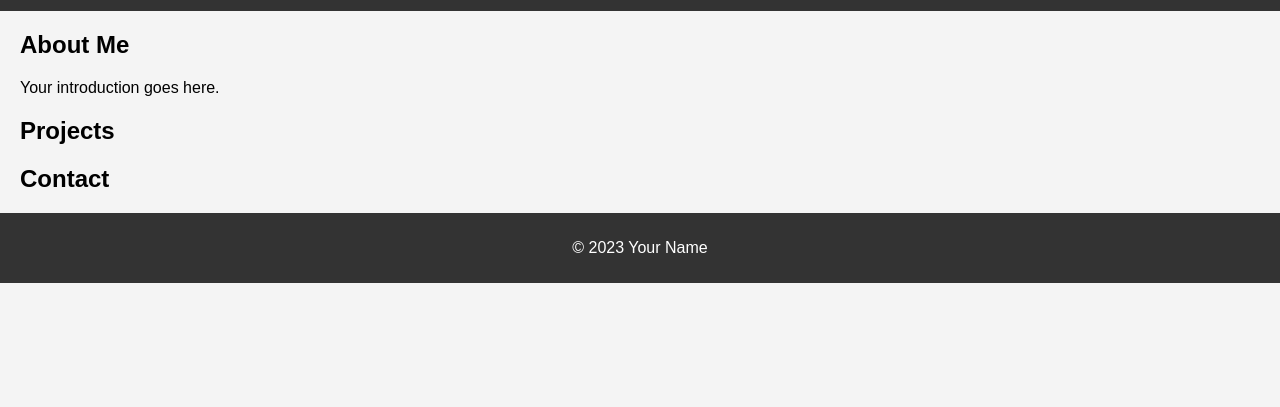
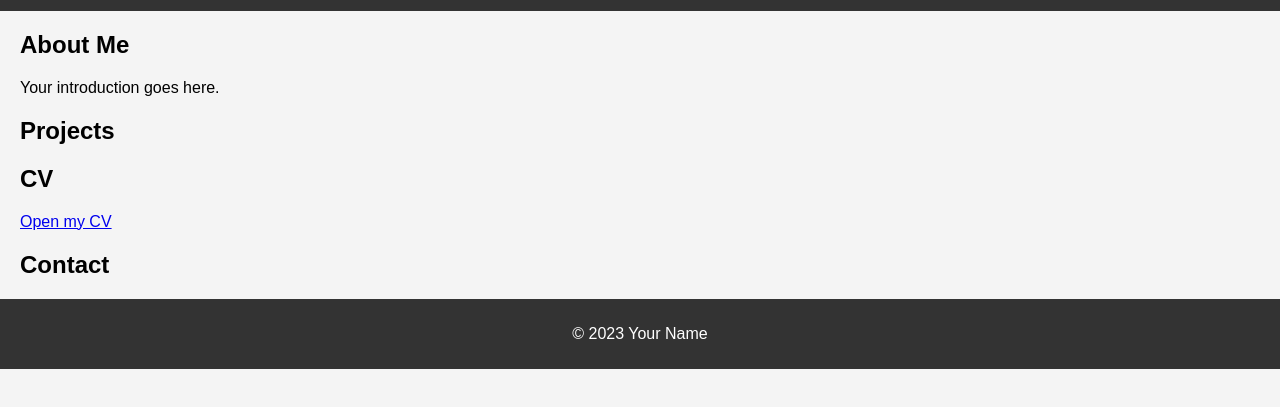
Before and after one commit to aaskk/kk.github.io, a plain HTML site: page index.html in a window 1280 px wide. Shown: the part 89-496 px from the top of the page. Drawn offline with Linux system fonts and the light colour scheme.

Commit message:
Update index.html

```diff
--- a/index.html
+++ b/index.html
@@ -41,6 +41,10 @@
         <!-- List your projects here -->
     </div>
     <div class="content-section">
+        <h2>CV</h2>
+        <p><a href="CV.pdf" target="_blank">Open my CV</a></p>
+    </div>
+    <div class="content-section">
         <h2>Contact</h2>
         <!-- Your contact information goes here -->
     </div>
```
